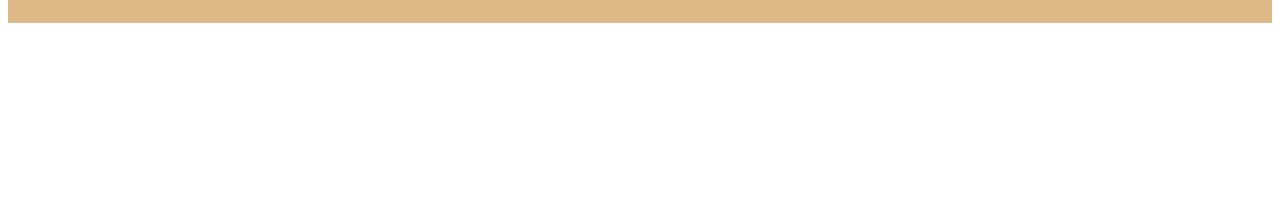
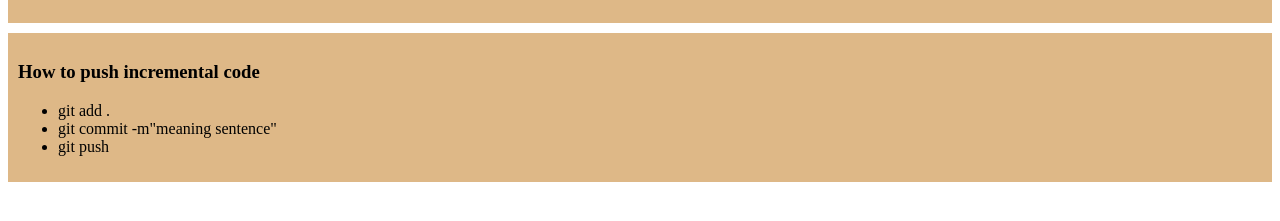
Before and after one commit to Mariana14-tec/my-first-github-repo, a plain HTML site: page index.html in a window 1280 px wide. Shown: the part 461-682 px from the top of the page. Drawn offline with Linux system fonts and the light colour scheme.

Commit message:
how to push code

```diff
--- a/index.html
+++ b/index.html
@@ -28,5 +28,13 @@
             Accusantium omnis velit,
             beatae ducimus iste magni dignissimos commodi iure saepe recusandae.</p>
     </div>
+    <div>
+        <h3> How to push incremental code</h3>
+        <ul>
+            <li>git add .</li>
+            <li>git commit -m"meaning sentence"</li>
+            <li>git push</li>
+        </ul>
+    </div>
 </body>
 </html>
```
